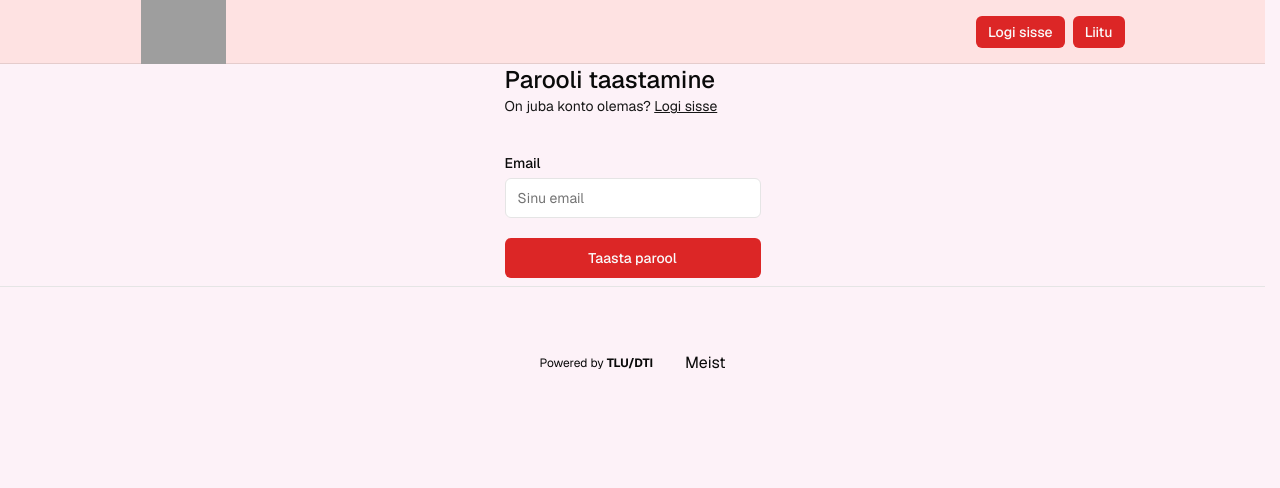
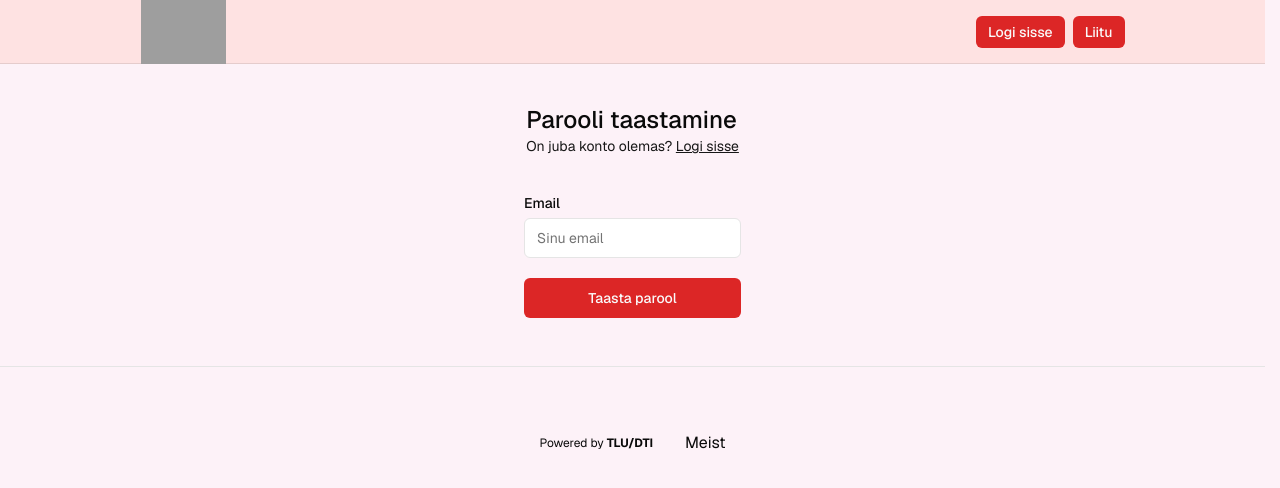
Before and after one commit to tv911473/sookla, a Next.js app: page /forgot-password in a window 1280 px wide. Shown: the top 488 px of the page. Built offline with nearby package versions, Linux system fonts and the light colour scheme; no server answers; grey boxes are pictures that could not be loaded.

Commit message:
fix: center text
forgot password page

```diff
--- a/app/(auth-pages)/forgot-password/page.tsx
+++ b/app/(auth-pages)/forgot-password/page.tsx
@@ -12,7 +12,7 @@ export default async function ForgotPassword(props: {
   const searchParams = await props.searchParams;
   return (
     <>
-      <form className="flex-1 flex flex-col w-full gap-2 text-foreground [&>input]:mb-6 min-w-64 max-w-64 mx-auto">
+      <form className="flex-1 flex flex-col w-full gap-2 text-foreground [&>input]:mb-6 min-w-64 max-w-64 mx-auto items-center m-10">
         <div>
           <h1 className="text-2xl font-medium">Parooli taastamine</h1>
           <p className="text-sm text-secondary-foreground">
```
